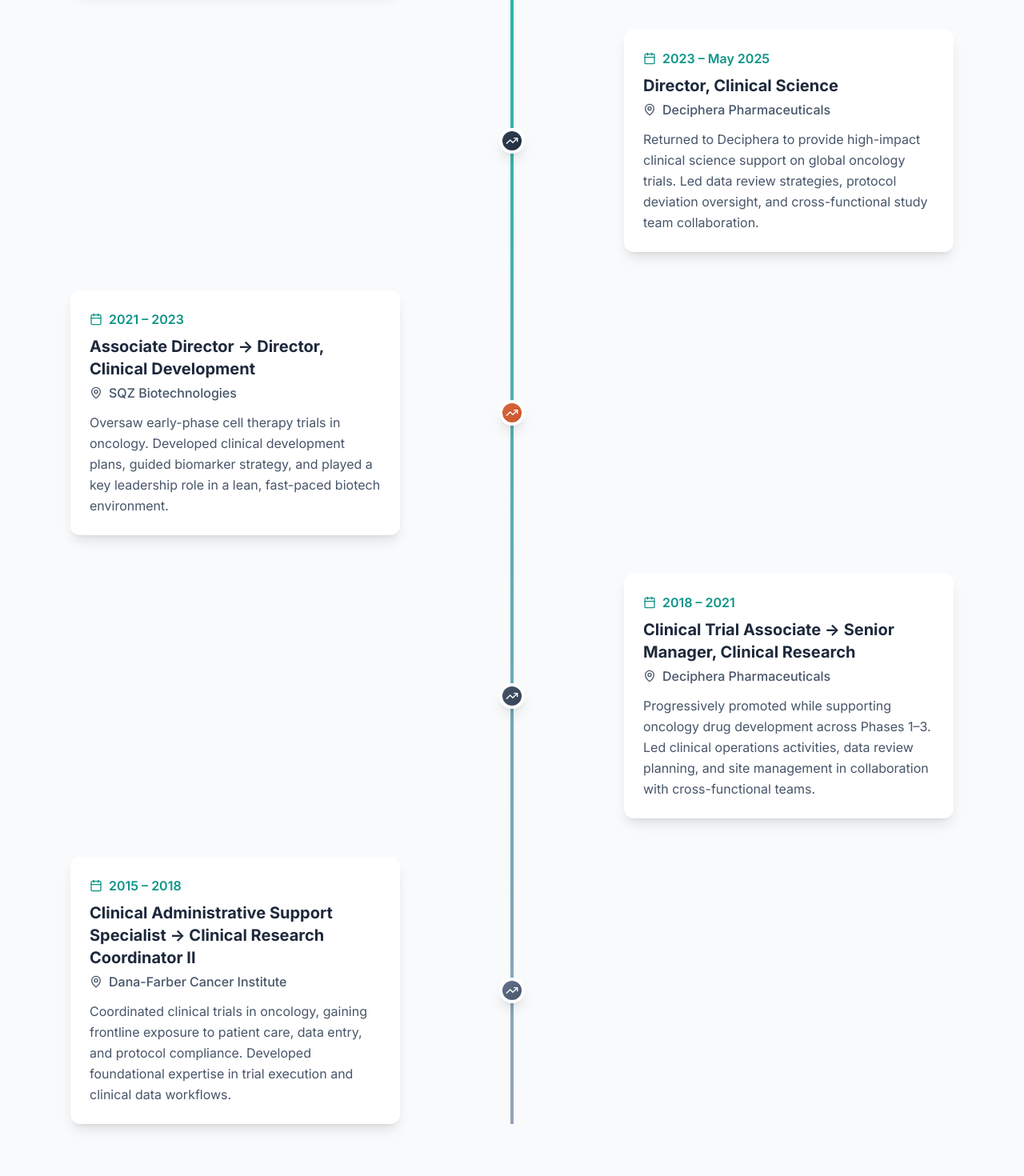
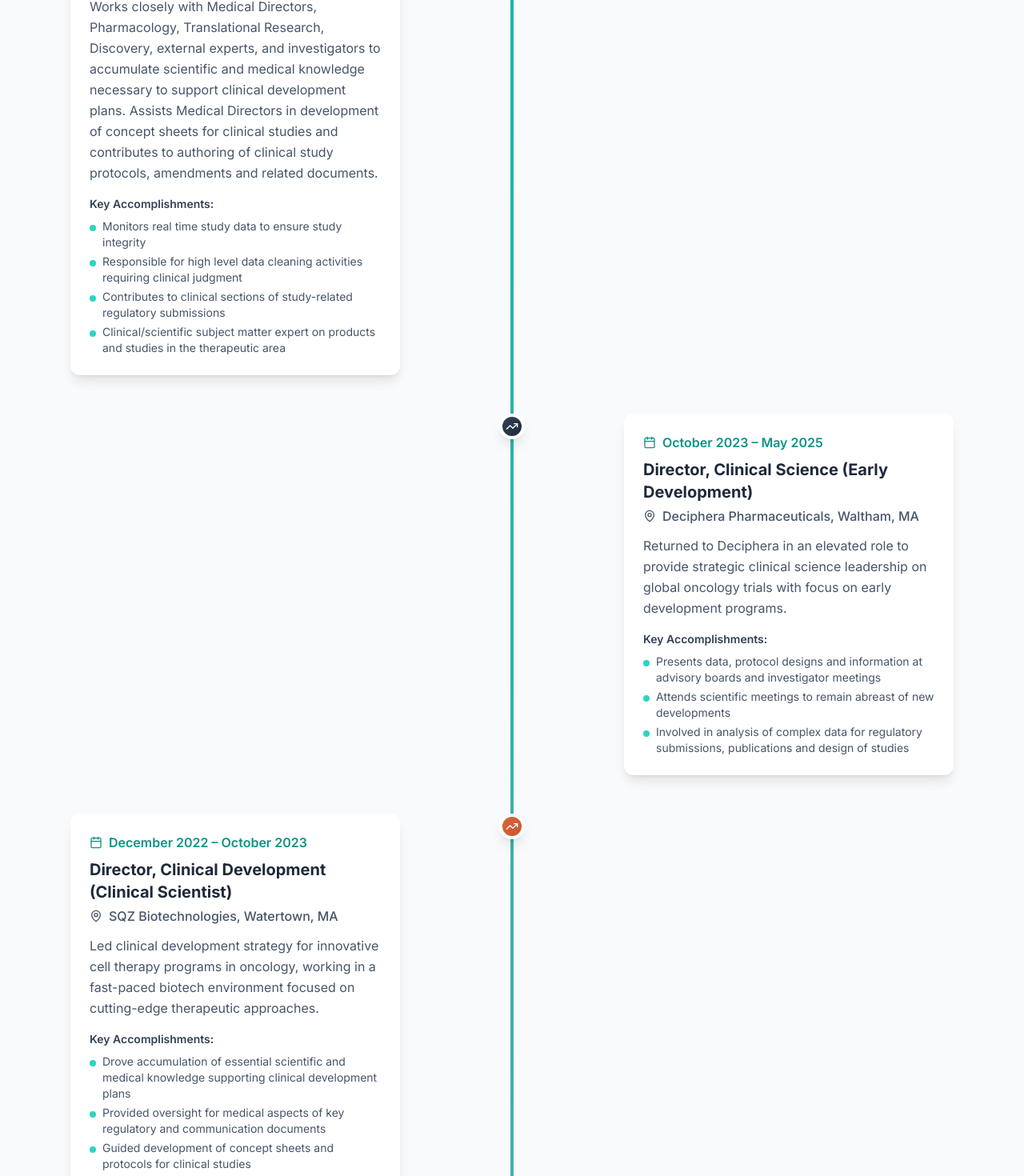
Before and after one commit to JJJennings/JJJennings, a React (Vite) app: page / in a window 1280 px wide. Shown: the part 1317-2787 px from the top of the page at 80% size. Built offline with nearby package versions, Linux system fonts and the light colour scheme.

Commit message:
Refine content with resume details
Update the website content by extracting more information from the provided resume.

```diff
--- a/src/components/CareerTimeline.tsx
+++ b/src/components/CareerTimeline.tsx
@@ -6,36 +6,100 @@ const CareerTimeline = () => {
     {
       period: "May 2025 – Present",
       title: "Senior Director, Clinical Science",
-      company: "Deciphera Pharmaceuticals",
-      description: "Elevated to senior director to lead strategic clinical development efforts across oncology programs. Provide scientific leadership, mentor clinical scientists, and guide study execution and data integrity at a portfolio level.",
+      company: "Deciphera Pharmaceuticals, Waltham, MA",
+      description: "Works closely with Medical Directors, Pharmacology, Translational Research, Discovery, external experts, and investigators to accumulate scientific and medical knowledge necessary to support clinical development plans. Assists Medical Directors in development of concept sheets for clinical studies and contributes to authoring of clinical study protocols, amendments and related documents.",
+      highlights: [
+        "Monitors real time study data to ensure study integrity",
+        "Responsible for high level data cleaning activities requiring clinical judgment",
+        "Contributes to clinical sections of study-related regulatory submissions",
+        "Clinical/scientific subject matter expert on products and studies in the therapeutic area"
+      ],
       type: "current"
     },
     {
-      period: "2023 – May 2025",
-      title: "Director, Clinical Science",
-      company: "Deciphera Pharmaceuticals",
-      description: "Returned to Deciphera to provide high-impact clinical science support on global oncology trials. Led data review strategies, protocol deviation oversight, and cross-functional study team collaboration.",
+      period: "October 2023 – May 2025",
+      title: "Director, Clinical Science (Early Development)",
+      company: "Deciphera Pharmaceuticals, Waltham, MA",
+      description: "Returned to Deciphera in an elevated role to provide strategic clinical science leadership on global oncology trials with focus on early development programs.",
+      highlights: [
+        "Presents data, protocol designs and information at advisory boards and investigator meetings",
+        "Attends scientific meetings to remain abreast of new developments",
+        "Involved in analysis of complex data for regulatory submissions, publications and design of studies"
+      ],
       type: "recent"
     },
     {
-      period: "2021 – 2023",
-      title: "Associate Director → Director, Clinical Development",
-      company: "SQZ Biotechnologies",
-      description: "Oversaw early-phase cell therapy trials in oncology. Developed clinical development plans, guided biomarker strategy, and played a key leadership role in a lean, fast-paced biotech environment.",
+      period: "December 2022 – October 2023",
+      title: "Director, Clinical Development (Clinical Scientist)",
+      company: "SQZ Biotechnologies, Watertown, MA",
+      description: "Led clinical development strategy for innovative cell therapy programs in oncology, working in a fast-paced biotech environment focused on cutting-edge therapeutic approaches.",
+      highlights: [
+        "Drove accumulation of essential scientific and medical knowledge supporting clinical development plans",
+        "Provided oversight for medical aspects of key regulatory and communication documents",
+        "Guided development of concept sheets and protocols for clinical studies",
+        "Engaged in critical data cleaning and complex data analysis for regulatory submissions"
+      ],
       type: "growth"
     },
     {
-      period: "2018 – 2021",
-      title: "Clinical Trial Associate → Senior Manager, Clinical Research",
-      company: "Deciphera Pharmaceuticals",
-      description: "Progressively promoted while supporting oncology drug development across Phases 1–3. Led clinical operations activities, data review planning, and site management in collaboration with cross-functional teams.",
+      period: "November 2021 – December 2022",
+      title: "Associate Director, Clinical Scientist",
+      company: "SQZ Biotechnologies, Watertown, MA",
+      description: "Promoted to associate director role, taking on increased responsibilities in clinical development planning and execution for cell therapy trials in oncology.",
+      highlights: [
+        "Led clinical contributions to regulatory responses and submissions",
+        "Ensured study and data integrity through proactive monitoring",
+        "Actively participated in presenting study data at scientific and clinical forums"
+      ],
+      type: "growth"
+    },
+    {
+      period: "January 2021 – November 2021",
+      title: "Senior Manager, Clinical Research",
+      company: "Deciphera Pharmaceuticals, Waltham, MA",
+      description: "Advanced to senior management role, leading clinical research activities across multiple oncology programs with increased strategic oversight responsibilities.",
+      highlights: [
+        "Led development of master risk language for annual IB updates in partnership with Biostatistics, Medical, and Pharmacovigilance",
+        "Drafted clinical responses to regulatory queries",
+        "Interpreted analysis of complex data for regulatory submissions and publications"
+      ],
       type: "development"
     },
     {
-      period: "2015 – 2018",
-      title: "Clinical Administrative Support Specialist → Clinical Research Coordinator II",
-      company: "Dana-Farber Cancer Institute",
-      description: "Coordinated clinical trials in oncology, gaining frontline exposure to patient care, data entry, and protocol compliance. Developed foundational expertise in trial execution and clinical data workflows.",
+      period: "January 2020 – December 2020",
+      title: "Manager, Clinical Research",
+      company: "Deciphera Pharmaceuticals, Waltham, MA",
+      description: "Promoted to management position, overseeing clinical research operations and data integrity across Phase 1-3 oncology trials.",
+      highlights: [
+        "Presented data, protocol designs at site initiation visits and protocol review committee meetings",
+        "Assisted Medical Directors in clinical study concept and protocol development",
+        "Contributed to preparation of abstracts, manuscripts, and presentations for external meetings"
+      ],
+      type: "development"
+    },
+    {
+      period: "January 2019 – December 2019",
+      title: "Clinical Research Associate II",
+      company: "Deciphera Pharmaceuticals, Waltham, MA",
+      description: "Continued progression in clinical research role with expanded responsibilities in protocol development and data review for oncology drug development programs.",
+      highlights: [
+        "Worked with investigative sites to answer protocol related questions and resolve study conduct issues",
+        "Relieved study MD of some medical monitoring duties",
+        "Assisted in writing and concept development of ripretinib and binimetinib combination protocol"
+      ],
+      type: "development"
+    },
+    {
+      period: "February 2018 – December 2018",
+      title: "Clinical Trial Associate",
+      company: "Deciphera Pharmaceuticals, Waltham, MA",
+      description: "Entry-level position at Deciphera focused on supporting clinical trial operations and gaining expertise in pharmaceutical clinical research processes.",
+      highlights: [
+        "Drafted, reviewed, and revised clinical documents including protocols and informed consents",
+        "Participated in study start up activities and maintained study reference materials",
+        "Supported study specific trial master file management and electronic document systems",
+        "Collaborated with CROs, vendors and clinical sites on day-to-day trial activities"
+      ],
       type: "foundation"
     }
   ];
@@ -64,7 +128,7 @@ const CareerTimeline = () => {
 
           <div className="space-y-12">
             {positions.map((position, index) => (
-              <div key={index} className={`relative flex items-center ${index % 2 === 0 ? 'md:flex-row' : 'md:flex-row-reverse'}`}>
+              <div key={index} className={`relative flex items-start ${index % 2 === 0 ? 'md:flex-row' : 'md:flex-row-reverse'}`}>
                 <div className={`absolute left-4 md:left-1/2 transform md:-translate-x-1/2 w-8 h-8 bg-gradient-to-br ${getTypeColor(position.type)} rounded-full border-4 border-white shadow-lg flex items-center justify-center`}>
                   <TrendingUp className="w-4 h-4 text-white" />
                 </div>
@@ -80,7 +144,21 @@ const CareerTimeline = () => {
                       <MapPin className="w-4 h-4" />
                       <span className="font-medium">{position.company}</span>
                     </div>
-                    <p className="text-slate-600 leading-relaxed">{position.description}</p>
+                    <p className="text-slate-600 leading-relaxed mb-4">{position.description}</p>
+
+                    {position.highlights && (
+                      <div className="space-y-2">
+                        <h4 className="font-semibold text-slate-700 text-sm">Key Accomplishments:</h4>
+                        <ul className="space-y-1">
+                          {position.highlights.map((highlight, idx) => (
+                            <li key={idx} className="text-sm text-slate-600 flex items-start">
+                              <span className="w-2 h-2 bg-teal-400 rounded-full mt-2 mr-2 flex-shrink-0"></span>
+                              {highlight}
+                            </li>
+                          ))}
+                        </ul>
+                      </div>
+                    )}
                   </div>
                 </div>
               </div>
--- a/src/components/Contact.tsx
+++ b/src/components/Contact.tsx
@@ -1,5 +1,5 @@
 
-import { Mail, Linkedin, FileText, Phone } from 'lucide-react';
+import { Mail, Linkedin, FileText, Phone, MapPin } from 'lucide-react';
 
 const Contact = () => {
   return (
@@ -16,20 +16,34 @@ const Contact = () => {
               <div>
                 <h3 className="text-2xl font-bold text-slate-800 mb-4">Professional Contact</h3>
                 <p className="text-slate-600 leading-relaxed mb-6">
-                  I'm always interested in connecting with fellow professionals in oncology clinical development,
-                  discussing innovative approaches to clinical trials, or exploring leadership opportunities.
+                  Experienced Clinical Scientist seeking opportunities for career development and advancement.
+                  Highly motivated to build on existing skills and develop processes at small to midsize biotech companies.
                 </p>
               </div>
 
               <div className="space-y-4">
-                <a href="mailto:clinical.scientist@email.com" className="flex items-center space-x-3 text-slate-700 hover:text-teal-600 transition-colors group">
+                <a href="mailto:JuliaJoyJennings@gmail.com" className="flex items-center space-x-3 text-slate-700 hover:text-teal-600 transition-colors group">
                   <div className="w-10 h-10 bg-teal-100 rounded-lg flex items-center justify-center group-hover:bg-teal-200 transition-colors">
                     <Mail className="w-5 h-5 text-teal-600" />
                   </div>
-                  <span className="font-medium">clinical.scientist@email.com</span>
+                  <span className="font-medium">JuliaJoyJennings@gmail.com</span>
                 </a>
 
-                <a href="https://linkedin.com/in/clinical-scientist" className="flex items-center space-x-3 text-slate-700 hover:text-teal-600 transition-colors group">
+                <a href="tel:+15084234853" className="flex items-center space-x-3 text-slate-700 hover:text-teal-600 transition-colors group">
+                  <div className="w-10 h-10 bg-teal-100 rounded-lg flex items-center justify-center group-hover:bg-teal-200 transition-colors">
+                    <Phone className="w-5 h-5 text-teal-600" />
+                  </div>
+                  <span className="font-medium">(508) 423-4853</span>
+                </a>
+
+                <div className="flex items-center space-x-3 text-slate-700">
+                  <div className="w-10 h-10 bg-teal-100 rounded-lg flex items-center justify-center">
+                    <MapPin className="w-5 h-5 text-teal-600" />
+                  </div>
+                  <span className="font-medium">19 Crosstown Ave, Boston, MA 02132</span>
+                </div>
+
+                <a href="#" className="flex items-center space-x-3 text-slate-700 hover:text-teal-600 transition-colors group">
                   <div className="w-10 h-10 bg-teal-100 rounded-lg flex items-center justify-center group-hover:bg-teal-200 transition-colors">
                     <Linkedin className="w-5 h-5 text-teal-600" />
                   </div>
@@ -46,19 +60,23 @@ const Contact = () => {
             </div>
 
             <div className="bg-gradient-to-br from-slate-900 to-slate-800 rounded-xl p-8 text-white">
-              <h3 className="text-xl font-bold mb-4">Areas of Expertise</h3>
+              <h3 className="text-xl font-bold mb-4">Core Competencies</h3>
               <div className="space-y-3">
                 <div className="flex items-center space-x-2">
                   <div className="w-2 h-2 bg-teal-400 rounded-full"></div>
-                  <span>Oncology Clinical Development</span>
+                  <span>Clinical Development Planning</span>
                 </div>
                 <div className="flex items-center space-x-2">
                   <div className="w-2 h-2 bg-teal-400 rounded-full"></div>
-                  <span>Clinical Trial Leadership</span>
+                  <span>Regulatory Submissions & Compliance</span>
                 </div>
                 <div className="flex items-center space-x-2">
                   <div className="w-2 h-2 bg-teal-400 rounded-full"></div>
-                  <span>Data Review & Strategy</span>
+                  <span>Protocol Development & Review</span>
+                </div>
+                <div className="flex items-center space-x-2">
+                  <div className="w-2 h-2 bg-teal-400 rounded-full"></div>
+                  <span>Data Integrity & Analysis</span>
                 </div>
                 <div className="flex items-center space-x-2">
                   <div className="w-2 h-2 bg-teal-400 rounded-full"></div>
@@ -66,11 +84,15 @@ const Contact = () => {
                 </div>
                 <div className="flex items-center space-x-2">
                   <div className="w-2 h-2 bg-teal-400 rounded-full"></div>
-                  <span>Scientific Mentorship</span>
+                  <span>Medical Writing & Communication</span>
                 </div>
                 <div className="flex items-center space-x-2">
                   <div className="w-2 h-2 bg-teal-400 rounded-full"></div>
-                  <span>Regulatory Compliance</span>
+                  <span>Risk Management & Safety Oversight</span>
+                </div>
+                <div className="flex items-center space-x-2">
+                  <div className="w-2 h-2 bg-teal-400 rounded-full"></div>
+                  <span>Investigator Relations</span>
                 </div>
               </div>
             </div>
--- a/src/components/KeyAchievements.tsx
+++ b/src/components/KeyAchievements.tsx
@@ -1,27 +1,47 @@
 
-import { Award, BarChart3, Users, FileText } from 'lucide-react';
+import { Award, BarChart3, Users, FileText, Microscope, Target, BookOpen, Presentation } from 'lucide-react';
 
 const KeyAchievements = () => {
   const achievements = [
     {
-      icon: BarChart3,
-      title: "Global Oncology Trials",
-      description: "Led global oncology clinical trials with high scientific and operational complexity across multiple therapeutic areas."
+      icon: Microscope,
+      title: "Clinical Development Leadership",
+      description: "Led clinical development plans and study protocols for innovative oncology therapeutics, including ripretinib and binimetinib combination protocols, working closely with Medical Directors and cross-functional teams."
     },
     {
       icon: FileText,
-      title: "Data Review Frameworks",
-      description: "Developed and implemented comprehensive data review frameworks across multiple clinical programs to ensure data integrity."
+      title: "Regulatory Excellence",
+      description: "Contributed to clinical sections of regulatory submissions and responses to regulatory queries, ensuring compliance and successful IND submissions with demonstrated expertise in regulatory documentation."
+    },
+    {
+      icon: BarChart3,
+      title: "Data Integrity & Analysis",
+      description: "Performed high-level data cleaning activities requiring clinical judgment, interpreted complex data for regulatory submissions, and ensured study integrity through real-time monitoring and proactive oversight."
+    },
+    {
+      icon: Users,
+      title: "Cross-Functional Collaboration",
+      description: "Successfully collaborated with Medical Directors, Pharmacology, Translational Research, Discovery teams, CROs, vendors, and clinical sites to drive clinical development success across multiple therapeutic programs."
+    },
+    {
+      icon: Target,
+      title: "Risk Management",
+      description: "Led development of master risk language for annual Investigator Brochure updates in partnership with Biostatistics, Medical, and Pharmacovigilance teams, ensuring comprehensive safety monitoring."
+    },
+    {
+      icon: BookOpen,
+      title: "Scientific Communication",
+      description: "Contributed to preparation of abstracts, manuscripts, and presentations for external meetings. Actively participated in presenting study data and designs at various scientific and clinical forums."
+    },
+    {
+      icon: Presentation,
+      title: "Advisory & Investigator Engagement",
+      description: "Presented data, protocol designs, and study information at advisory boards, investigator meetings, site initiation visits, and protocol review committee meetings to ensure successful study execution."
     },
     {
       icon: Award,
-      title: "Process Improvements",
-      description: "Championed process improvements to enhance trial execution and data quality, resulting in more efficient study operations."
-    },
-    {
-      icon: Users,
-      title: "Regulatory Contributions",
-      description: "Contributed to regulatory submissions and internal decision-making milestones, supporting successful drug development programs."
+      title: "Therapeutic Area Expertise",
+      description: "Recognized as clinical/scientific subject matter expert on oncology products and studies, with deep knowledge in cell therapy trials and traditional oncology drug development programs."
     }
   ];
 
@@ -30,7 +50,7 @@ const KeyAchievements = () => {
       <div className="max-w-6xl mx-auto px-6">
         <div className="text-center mb-16">
           <h2 className="text-4xl font-bold text-slate-800 mb-4">Key Achievements</h2>
-          <p className="text-xl text-slate-600">Driving excellence in oncology clinical development</p>
+          <p className="text-xl text-slate-600">Driving excellence in oncology clinical development and regulatory science</p>
         </div>
 
         <div className="grid md:grid-cols-2 gap-8">
```
Also changed, not shown: src/components/Hero.tsx (+11 -5 lines).
